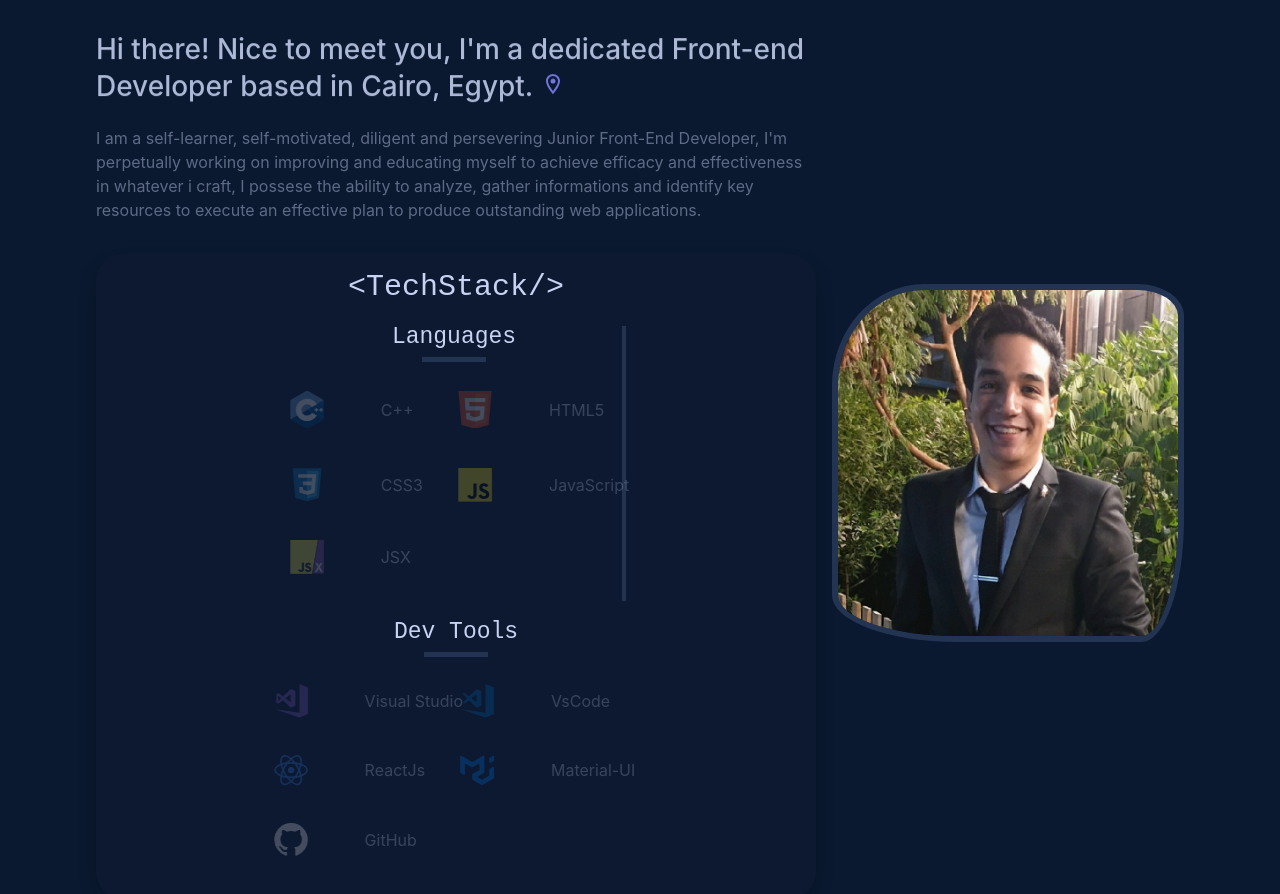
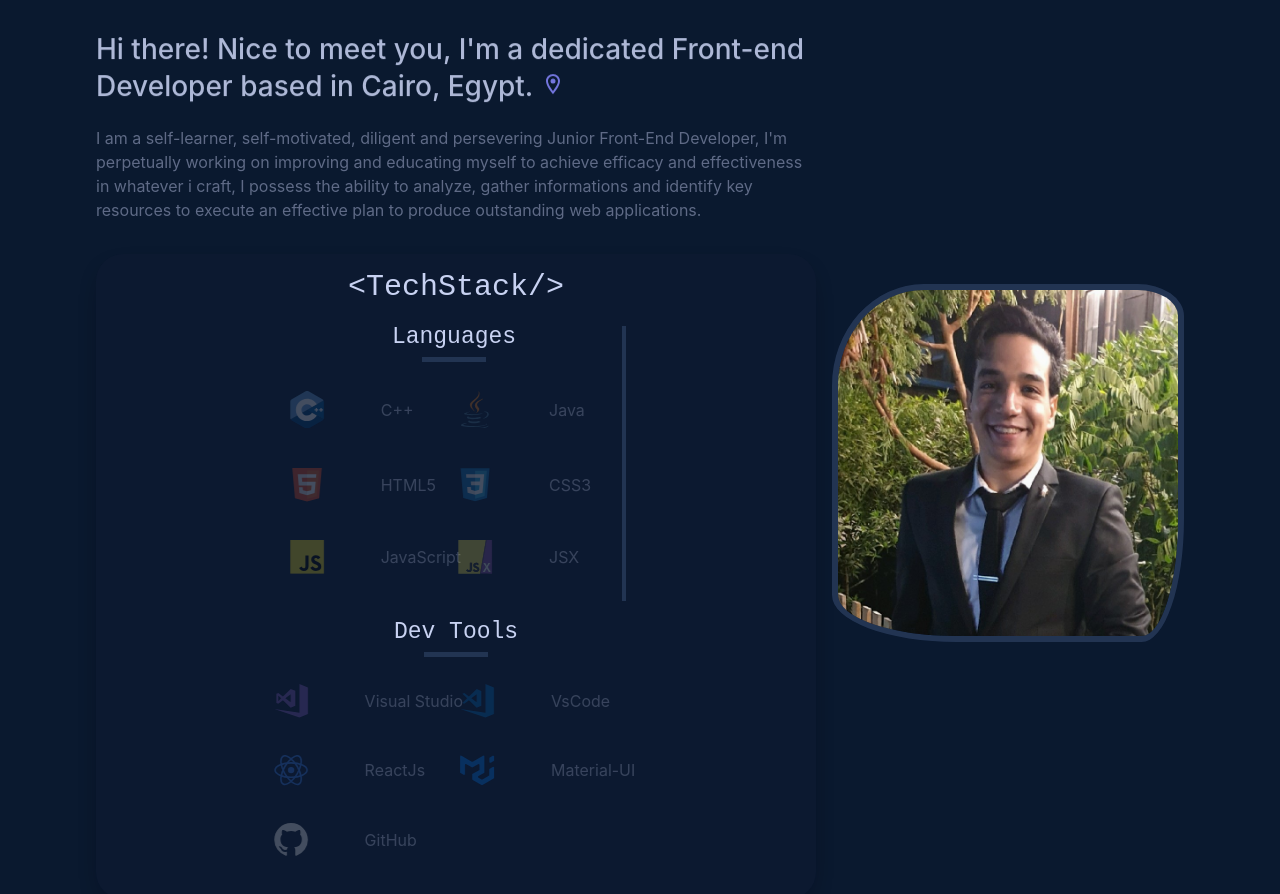
Before and after one commit to Goblo7/aes-portfolio, a React (Create React App) app: page / in a window 1280 px wide. Shown: the part 1040-1934 px from the top of the page. Built offline with nearby package versions, Linux system fonts and the light colour scheme.

Commit message:
update lang

```diff
--- /dev/null
+++ b/src/assets/icons/java-icon.assets.js
@@ -0,0 +1,16 @@
+const Java = () => {
+  return (
+    <svg xmlns="http://www.w3.org/2000/svg" viewBox="0 0 32 32">
+      <path
+        d="M11.622 24.74s-1.23.748.855.962c2.51.32 3.847.267 6.625-.267a10.02 10.02 0 0 0 1.763.855c-6.25 2.672-14.16-.16-9.244-1.55zm-.8-3.473s-1.336 1.015.748 1.23c2.725.267 4.862.32 8.55-.427a3.26 3.26 0 0 0 1.282.801c-7.534 2.244-15.976.214-10.58-1.603zm14.747 6.09s.908.748-1.015 1.336c-3.58 1.07-15.014 1.39-18.22 0-1.122-.48 1.015-1.175 1.7-1.282.695-.16 1.07-.16 1.07-.16-1.23-.855-8.175 1.763-3.526 2.51 12.77 2.084 23.296-.908 19.983-2.404zM12.2 17.633s-5.824 1.39-2.084 1.87c1.603.214 4.755.16 7.694-.053 2.404-.214 4.81-.64 4.81-.64s-.855.374-1.443.748c-5.93 1.55-17.312.855-14.052-.748 2.778-1.336 5.076-1.175 5.076-1.175zm10.42 5.824c5.984-3.1 3.206-6.09 1.282-5.717-.48.107-.695.214-.695.214s.16-.32.534-.427c3.794-1.336 6.786 4.007-1.23 6.09 0 0 .053-.053.107-.16zm-9.83 8.442c5.77.374 14.587-.214 14.8-2.94 0 0-.427 1.07-4.755 1.87-4.916.908-11.007.8-14.587.214 0 0 .748.64 4.542.855z"
+        fill="#4e7896"
+      />
+      <path
+        d="M18.996.001s3.313 3.366-3.152 8.442c-5.183 4.114-1.175 6.465 0 9.137-3.046-2.725-5.236-5.13-3.74-7.373C14.294 6.893 20.332 5.3 18.996.001zm-1.7 15.335c1.55 1.763-.427 3.366-.427 3.366s3.954-2.03 2.137-4.542c-1.656-2.404-2.94-3.58 4.007-7.587 0 0-10.953 2.725-5.717 8.763z"
+        fill="#f58219"
+      />
+    </svg>
+  );
+};
+
+export default Java;
--- a/src/components/Sections/Section/About/AboutSection.component.jsx
+++ b/src/components/Sections/Section/About/AboutSection.component.jsx
@@ -111,7 +111,7 @@ export default function AboutSection() {
             I am a self-learner, self-motivated, diligent and persevering Junior
             Front-End Developer, I'm perpetually working on improving and
             educating myself to achieve efficacy and effectiveness in whatever i
-            craft, I possese the ability to analyze, gather informations and
+            craft, I possess the ability to analyze, gather informations and
             identify key resources to execute an effective plan to produce
             outstanding web applications.
           </Typography>
--- a/src/data/tech.data.js
+++ b/src/data/tech.data.js
@@ -9,6 +9,7 @@ import {
   Js,
   Jsx,
   CPlusPlus,
+  Java,
 } from "../scripts/icons.script";
 
 export const techData = [
@@ -16,6 +17,10 @@ export const techData = [
     {
       langugeName: "C++",
       langugeLogo: <CPlusPlus />,
+    },
+    {
+      langugeName: "Java",
+      langugeLogo: <Java />,
     },
     {
       langugeName: "HTML5",
--- a/src/scripts/icons.script.js
+++ b/src/scripts/icons.script.js
@@ -6,6 +6,7 @@ export { default as Js } from "../assets/icons/js-icon.assets";
 export { default as React } from "../assets/icons/react-icon.assets";
 export { default as Jsx } from "../assets/icons/jsx-icon.assets";
 export { default as CPlusPlus } from "../assets/icons/c++-icon.assets";
+export { default as Java } from "../assets/icons/java-icon.assets";
 export { default as Mui } from "../assets/icons/mui-icon.assets";
 export { default as VsCode } from "../assets/icons/vscode-icon.assets";
 export { default as Vs } from "../assets/icons/vs-icon.assets";
```
